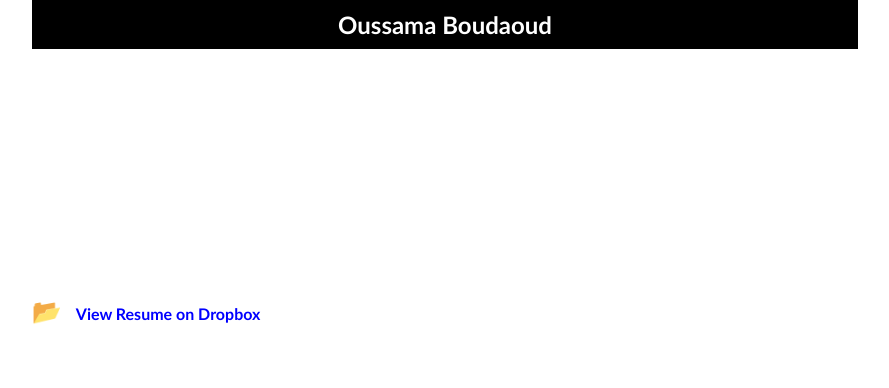
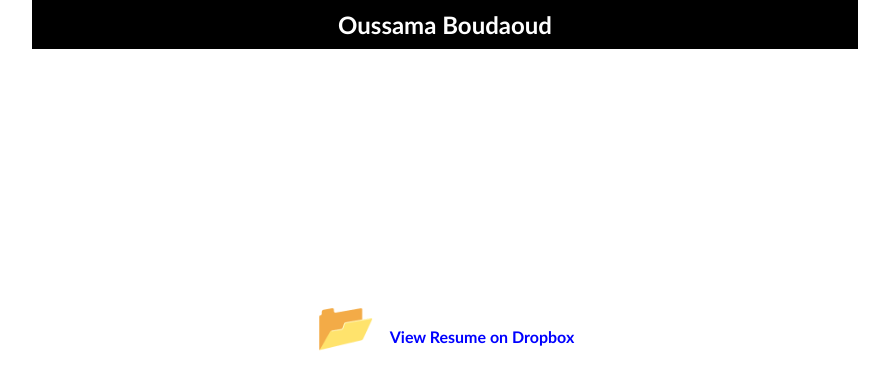
Before and after one commit to oussamaboudaoud/oussamaboudaoud.github.io, a plain HTML site: page resume.html in a window 1280 px wide. Shown: the whole page, without its empty margins (195-1084 px from the left). Drawn offline with Linux system fonts and the light colour scheme.

Commit message:
Update resume.html

```diff
--- a/resume.html
+++ b/resume.html
@@ -33,17 +33,18 @@
 
         .dropbox-link {
             margin-top: 20px;
+            text-align: center;
+        }
+
+        .dropbox-icon {
+            font-size: 48px;
+            margin-right: 10px;
         }
 
         .dropbox-link a {
             text-decoration: none;
             color: blue;
             font-weight: bold;
-        }
-
-        .dropbox-icon {
-            font-size: 24px;
-            margin-right: 10px;
         }
 
         .empty-space {
```
